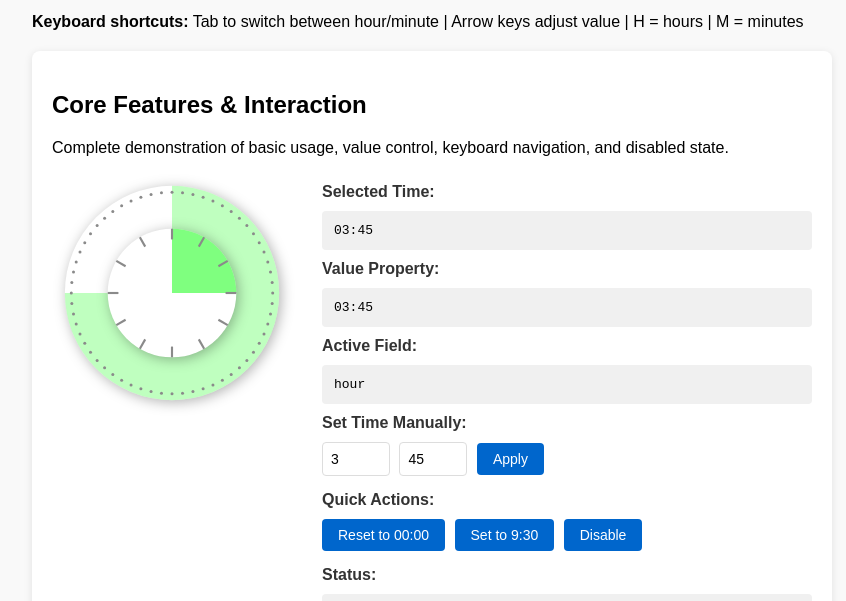
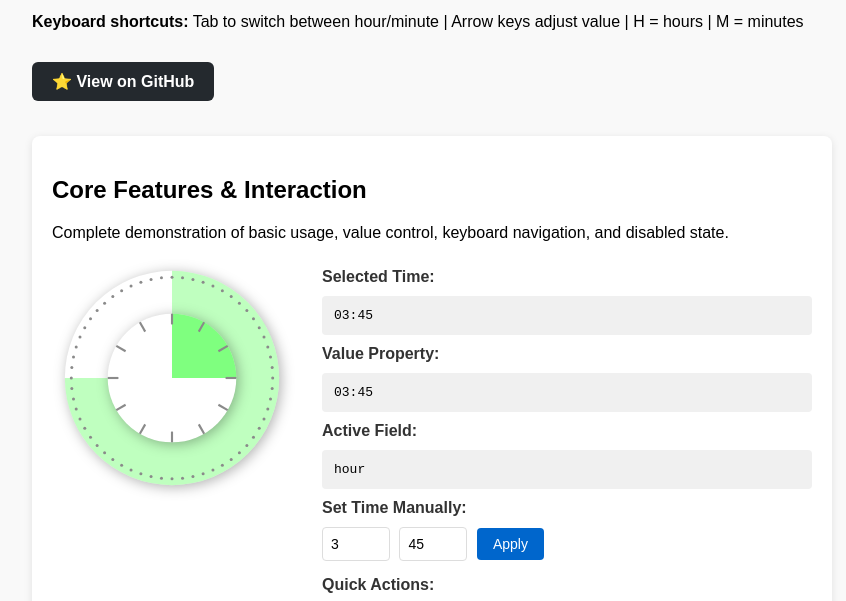
Before and after one commit to winterer/time-dial, a website: page docs/index.html in a window 1280 px wide. Shown: the part 179-780 px from the top of the page, without its empty margins (208-1054 px from the left). Drawn offline with Linux system fonts and the light colour scheme.

Commit message:
Add GitHub repository link to index.html and update author information in package.json

```diff
--- a/docs/index.html
+++ b/docs/index.html
@@ -108,6 +108,26 @@
             border-left: 3px solid #0066cc;
             padding-left: 8px;
         }
+
+        .repo-link {
+            display: inline-block;
+            background: #24292e;
+            color: white;
+            padding: 10px 20px;
+            border-radius: 6px;
+            text-decoration: none;
+            font-weight: bold;
+            margin: 15px 0;
+            transition: background 0.2s;
+        }
+
+        .repo-link:hover {
+            background: #0366d6;
+        }
+
+        .repo-link::before {
+            content: "⭐ ";
+        }
     </style>
 </head>
 
@@ -117,6 +137,10 @@
         minutes (0-59).</p>
     <p><strong>Keyboard shortcuts:</strong> Tab to switch between hour/minute | Arrow keys adjust value | H = hours | M
         = minutes</p>
+    <p>
+        <a href="https://github.com/winterer/time-dial" class="repo-link" target="_blank" rel="noopener">View on
+            GitHub</a>
+    </p>
 
     <!-- Demo 1: Core Features & Interaction -->
     <div class="demo-section">
--- a/package.json
+++ b/package.json
@@ -21,7 +21,11 @@
         "accessibility",
         "aria"
     ],
-    "author": "",
+    "author": "Mario Winterer <mario.winterer@gmail.com>",
+    "contributors": [
+        "Mario Winterer",
+        "GitHub Copilot"
+    ],
     "license": "MIT",
     "repository": {
         "type": "git",
```
